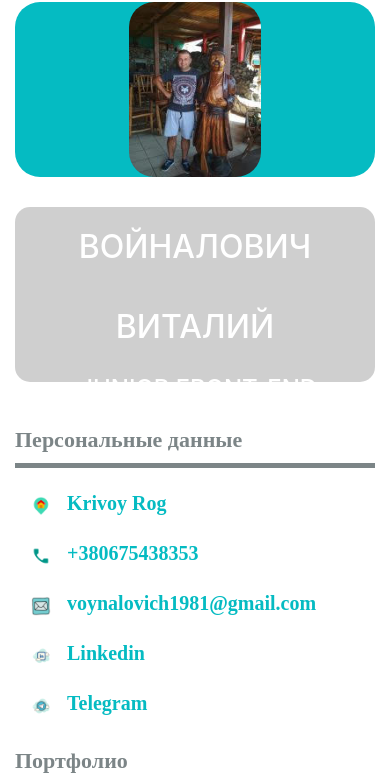
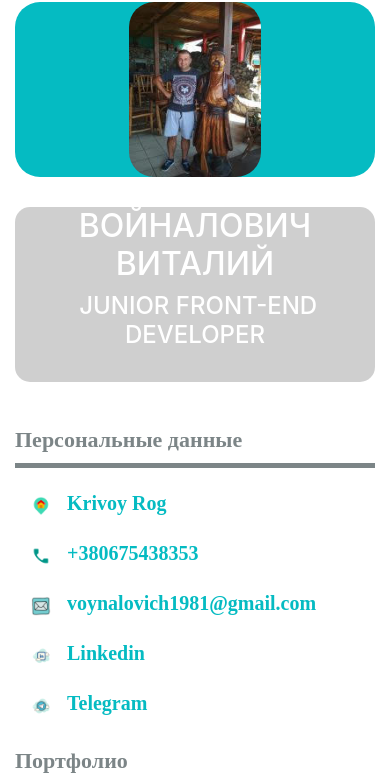
Before and after one commit to vitalya715/resume, a plain HTML site: page index.html in a window 390 px wide. Shown: the part 58-841 px from the top of the page. Drawn offline with Linux system fonts and the light colour scheme.

Commit message:
Update styles.css

```diff
--- a/assets/css/styles.css
+++ b/assets/css/styles.css
@@ -78,7 +78,7 @@
 
 @media (max-width: 570px) {
   #titelName {
-    line-height: 80px;
+    height: auto;
   }
 }
 
```
